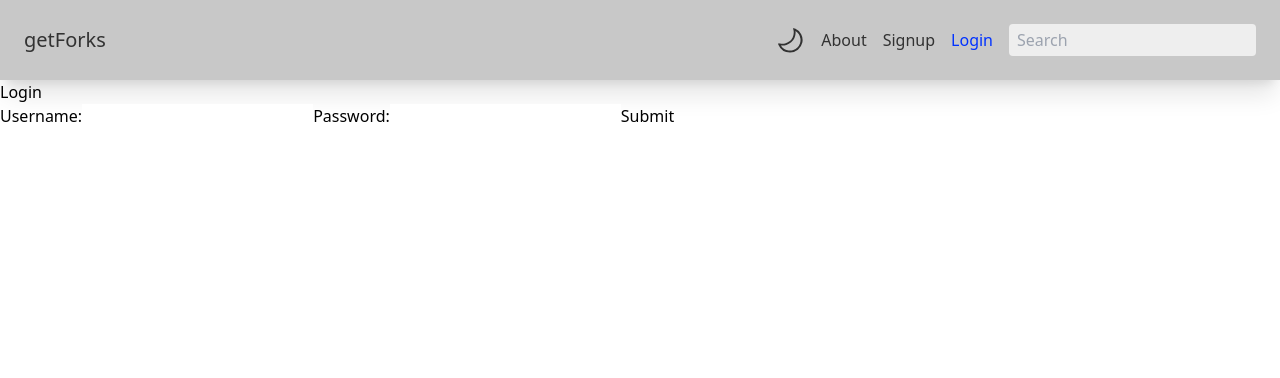
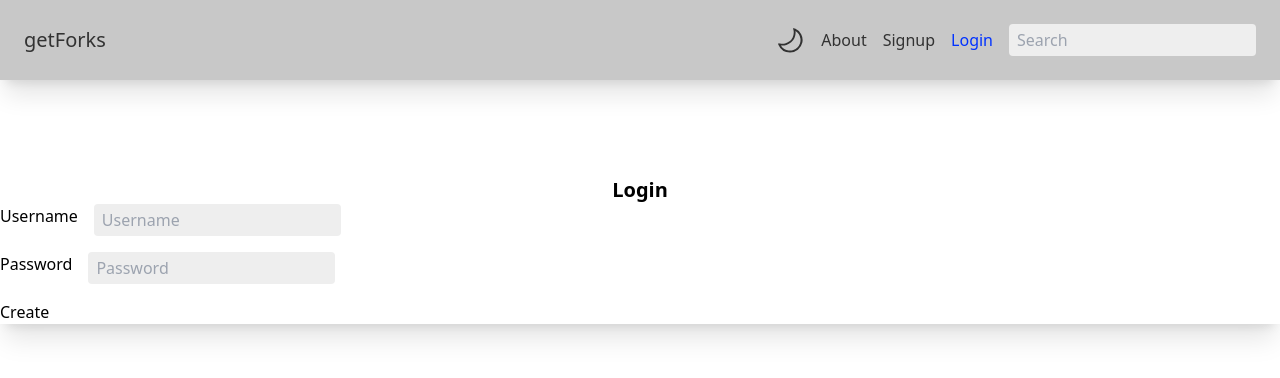
Before and after one commit to ned-park/getForks, a React (Vite) app: page /login in a window 1280 px wide. Shown: the top 378 px of the page. Built offline with nearby package versions, Linux system fonts and the light colour scheme.

Commit message:
refactor: use new Form for login page

```diff
--- /dev/null
+++ b/src/components-data/LoginForm.js
@@ -0,0 +1,16 @@
+export const loginFormItems = [
+  {
+    name: "username",
+    type: "text",
+    placeholder: "Username",
+    elementType: "input",
+    required: true,
+  },
+  {
+    name: "password",
+    type: "password",
+    placeholder: "Password",
+    elementType: "input",
+    required: true,
+  },
+];
--- a/src/components/Form.jsx
+++ b/src/components/Form.jsx
@@ -23,12 +23,14 @@ export default function RecipeForm({
           name={name}
           id={name}
           placeholder={
-            type === "text" && formData[name]
+            type !== "submit" && type !== "file" && formData[name]
               ? formData[name]
               : placeholder + `${!required ? " (optional)" : ""}`
           }
           onChange={type !== "submit" ? onChange : null}
-          value={type === "text" ? formData[name] : undefined}
+          value={
+            type !== "submit" && type !== "file" ? formData[name] : undefined
+          }
           required={required}
           className={styles[elementType]}
         />
--- a/src/routes/Login.jsx
+++ b/src/routes/Login.jsx
@@ -1,37 +1,37 @@
 import React, { useState } from "react";
 import { useLogin } from "../hooks/useLogin";
+import { loginFormItems } from "../components-data/LoginForm";
+import Form from "../components/Form";
 
 export default function Login() {
-  const [username, setUsername] = useState("");
-  const [password, setPassword] = useState("");
+  const [formData, setFormData] = useState({
+    username: "",
+    password: "",
+  });
+
   const { login, error, isLoading } = useLogin();
+
+  const handleChange = (event) => {
+    setFormData((oldFormData) => ({
+      ...oldFormData,
+      [event.target.name]: event.target.value,
+    }));
+  };
 
   const handleSubmit = async (event) => {
     event.preventDefault();
-    await login(username, password);
+    await login(formData.username, formData.password);
   };
 
   return (
-    <form className="login" onSubmit={handleSubmit}>
-      <h2>Login</h2>
-      <label htmlFor="username"> Username:</label>
-      <input
-        name="username"
-        type="text"
-        value={username}
-        onChange={(e) => setUsername(e.target.value)}
+    <section className="shadow-xl mt-24 m-auto container flex flex-col">
+      <h2 className="text-xl font-bold text-center">Login</h2>
+      <Form
+        handleClick={handleSubmit}
+        handleChange={handleChange}
+        formData={formData}
+        formItems={loginFormItems}
       />
-      <label htmlFor="password">Password:</label>
-      <input
-        name="password"
-        type="password"
-        value={password}
-        onChange={(e) => setPassword(e.target.value)}
-      />
-      <button type="submit" disabled={isLoading}>
-        Submit
-      </button>
-      {error && <div className="error">{error}</div>}
-    </form>
+    </section>
   );
 }
```
